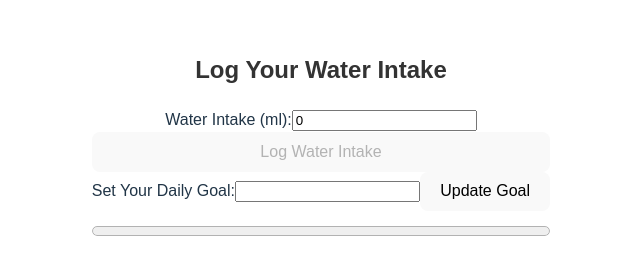
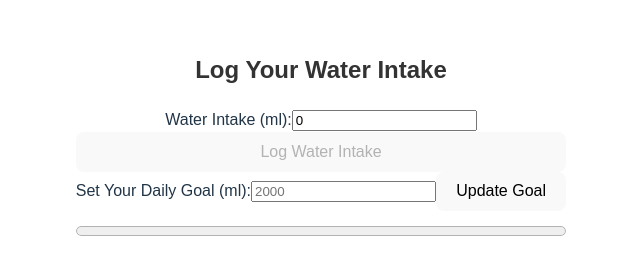
Before and after one commit to utku-guclu/hydration-tracker, a React (Vite) app in the folder client/: page / in a window 1280 px wide. Shown: the part 114-378 px from the top of the page, without its empty margins (319-959 px from the left). Built offline with nearby package versions, Linux system fonts and the light colour scheme; no server answers.

Commit message:
placeholder

```diff
--- a/client/src/components/MaxGoalInput.jsx
+++ b/client/src/components/MaxGoalInput.jsx
@@ -19,8 +19,9 @@ function MaxGoalInput() {
   return (
     <div>
       <label>
-        Set Your Daily Goal:
+        Set Your Daily Goal (ml):
         <input
+          placeholder={dailyGoal}
           type="number"
           value={newMaxGoal}
           onChange={handleInputChange}
```
